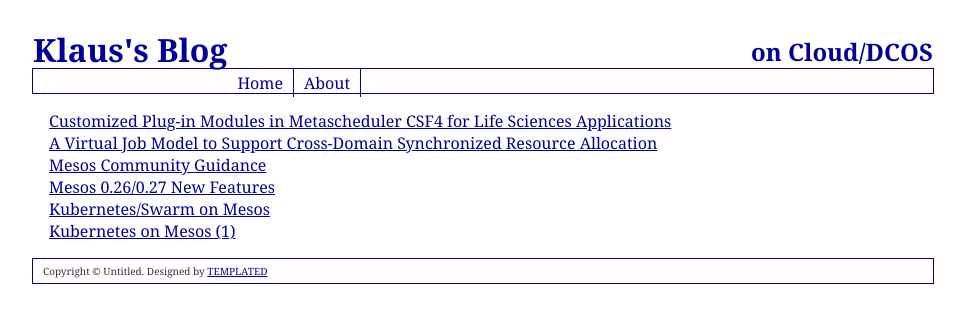
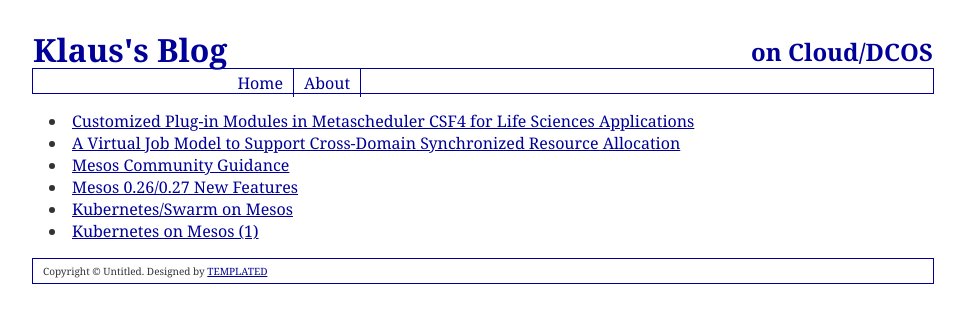
Before and after one commit to k82cn/k82cn.github.io, a Jekyll site: the page built from pub.md, in a window 1280 px wide. Shown: the top 323 px of the page, without its empty margins (157-1122 px from the left). Built offline with Jekyll 4.4.1, drawn with Linux system fonts in a browser that asks for light colours.

Commit message:
Enable li point.

```diff
--- a/css/styles.css
+++ b/css/styles.css
@@ -16,12 +16,6 @@ ul {
 	margin-left: 0px;
 	padding-left: 1em;
 	list-style-position: inside;
-}
-
-li {
-  margin:0;
-  padding:0;
-  list-style-type:none;
 }
 
 a {
```
